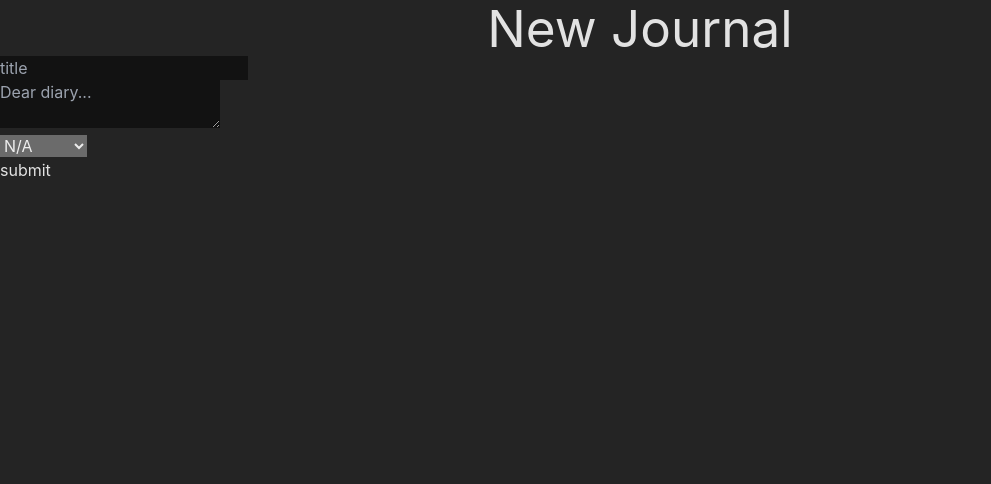
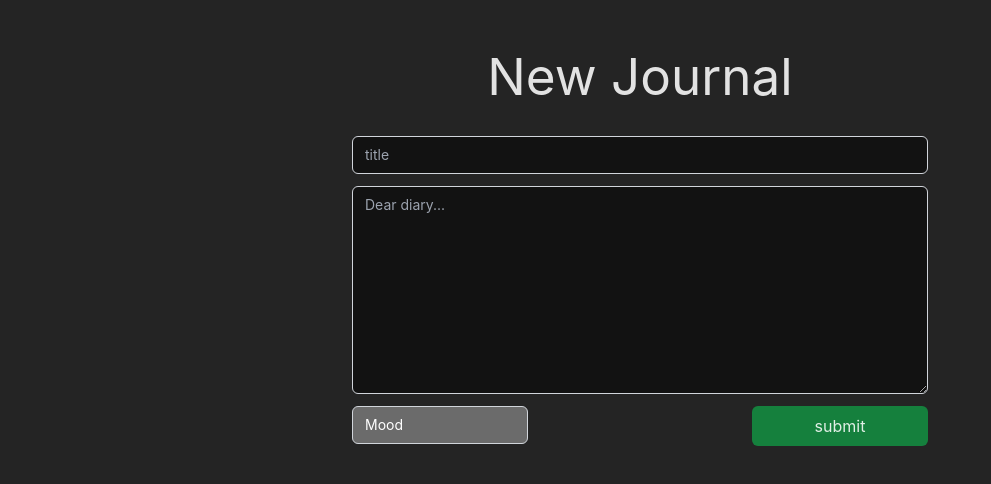
Before and after one commit to reyesml/RMT, a SvelteKit app in the folder web-client/: page /journal/new in a window 1280 px wide. Shown: the top 484 px of the page, without its empty margins (0-991 px from the left). Built offline with nearby package versions, Linux system fonts and the light colour scheme.

Commit message:
Making the create journal form prettier

```diff
--- a/web-client/src/routes/(authenticated)/+layout@.svelte
+++ b/web-client/src/routes/(authenticated)/+layout@.svelte
@@ -3,12 +3,12 @@
 </script>
 
 <Session>
-	<div class="mt-4">
+	<div class="mt-4 pb-10">
 		<main>
 			<slot />
 		</main>
 
-		<footer class="fixed inset-x-0 bottom-0 p-4">
+		<footer class="fixed inset-x-0 bottom-0 p-4 bg-[#242424] bg-opacity-90">
 			<div class="flex flex-col items-center">
 				<div class="flex flex-row items-center">
 					<a href="/journal" class="bg-purple-700 rounded-md text-white w-32 py-1 mx-1 text-center"
--- a/web-client/src/routes/(authenticated)/journal/new/+page.svelte
+++ b/web-client/src/routes/(authenticated)/journal/new/+page.svelte
@@ -9,29 +9,59 @@
 </svelte:head>
 
 <section>
+	<div class="flex min-h-full items-center justify-center py-12 px-4">
+		<div class="w-full max-w-xl space-y-8">
 			{#if !form || !form.success}
+				<div>
 					<h1>New Journal</h1>
+				</div>
 				<form action="?/create" method="POST">
 					<div>
 						<label for="title" class="sr-only">Title</label>
-				<input id="title" name="title" type="text" required placeholder="title" />
+						<input
+							id="title"
+							name="title"
+							type="text"
+							required
+							placeholder="title"
+							class="relative block w-full appearance-none rounded-md border border-gray-300 px-3 py-2 text-white focus:z-10 focus:border-indigo-500 focus:outline-none focus:ring-indigo-500 sm:text-sm"
+						/>
 					</div>
-			<div>
+					<div class="mt-3">
 						<label for="body" class="sr-only">Body</label>
-				<textarea id="body" name="body" placeholder="Dear diary..." />
+						<textarea
+							id="body"
+							name="body"
+							placeholder="Dear diary..."
+							required
+							class="relative block w-full h-52 appearance-none rounded-md border border-gray-300 px-3 py-2 text-white focus:z-10 focus:border-indigo-500 focus:outline-none focus:ring-indigo-500 sm:text-sm"
+						/>
 					</div>
+					<div class="mt-3 flex">
 						<div>
 							<label for="mood" class="sr-only">Mood</label>
-				<select id="mood" name="mood">
-					<option value="">N/A</option>
+							<select
+								id="mood"
+								name="mood"
+								class="relative block w-44 appearance-none rounded-md border border-gray-300 px-3 py-2 text-white focus:z-10 focus:border-indigo-500 focus:outline-none focus:ring-indigo-500 sm:text-sm"
+							>
+								<option value="" disabled selected>Mood</option>
 								<option value="happy">happy</option>
+								<option value="excited">excited</option>
+								<option value="hopeful">hopeful</option>
+								<option value="calm">calm</option>
+								<option value="bleh">bleh</option>
+								<option value="anxious">anxious</option>
 								<option value="sad">sad</option>
-					<option value="frisky">frisky 😈</option>
+								<option value="angry">angry</option>
 							</select>
 						</div>
-			<div>
-                <button type="submit">submit</button>
+						<div class="ml-auto">
+							<button type="submit" class="bg-green-700 w-44 p-2 rounded-md focus:z-10 focus:border-indigo-500 focus:ring-indigo-500">submit</button>
+						</div>
 					</div>
 				</form>
 			{/if}
+		</div>
+	</div>
 </section>
```
Lines whose indentation alone changed are shown as unchanged.
